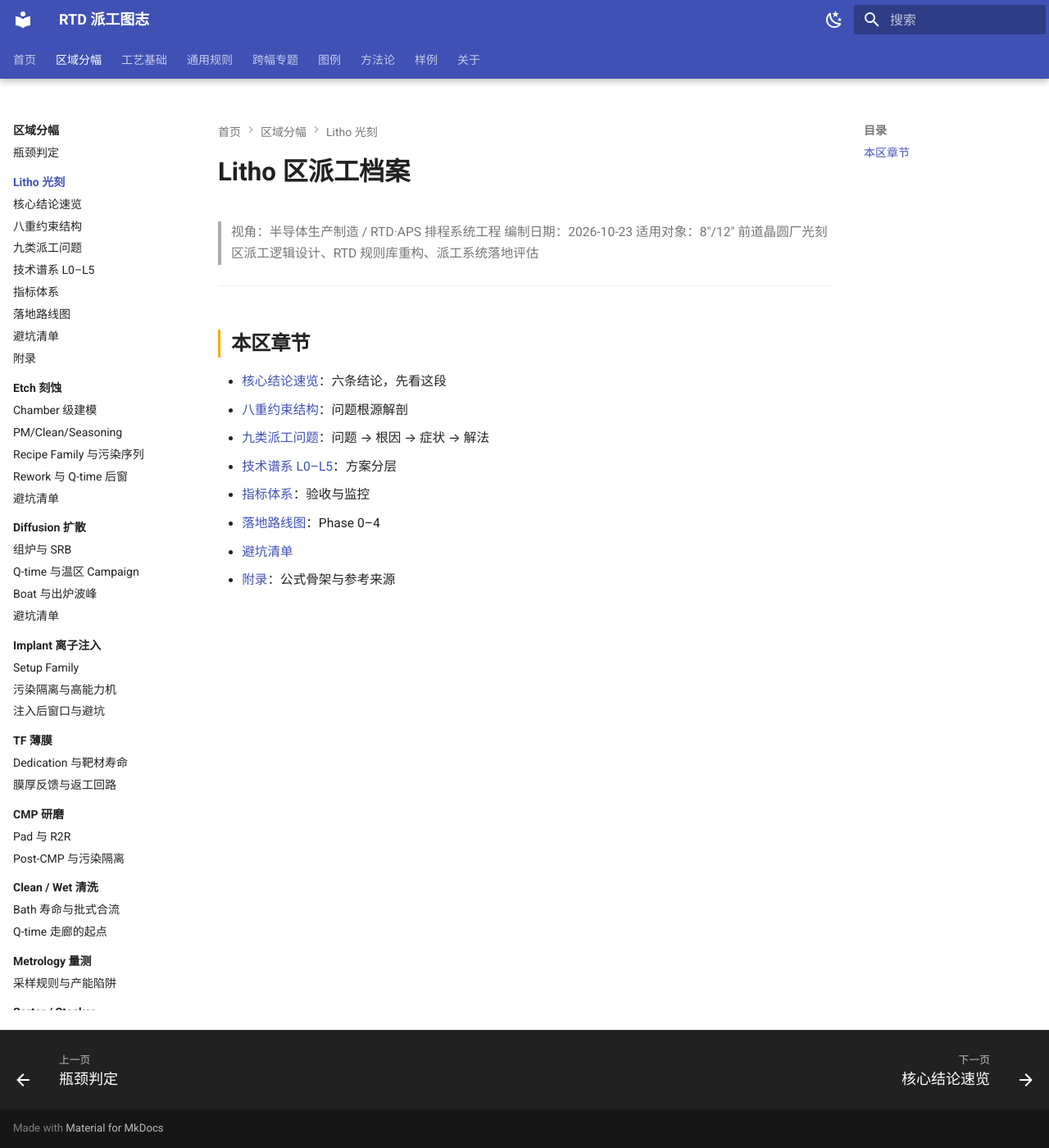
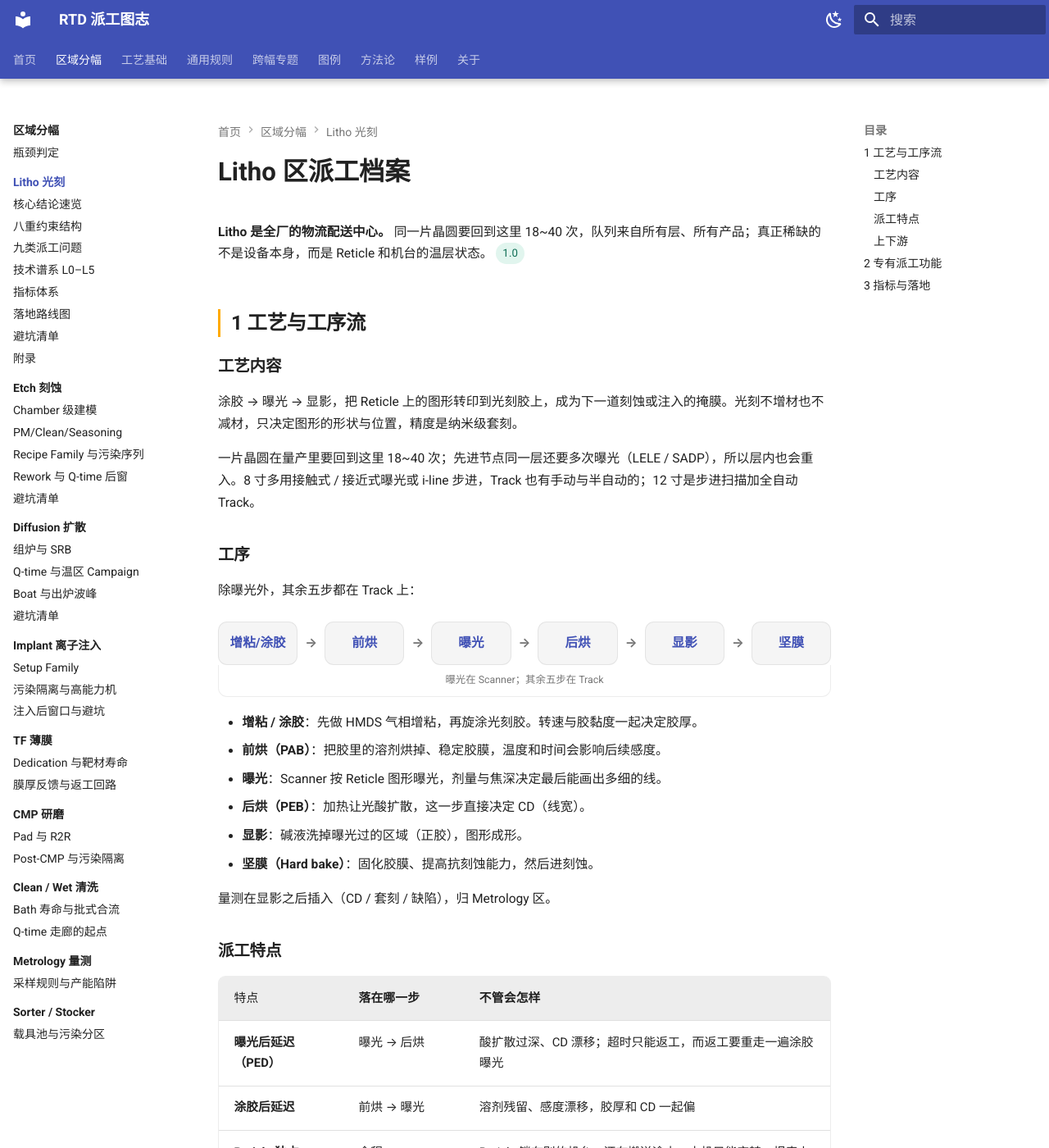
Before and after one commit to pengfei-felix/rtd-atlas, an MkDocs documentation site: the page built from docs/litho/index.md, in a window 1280 px wide and 1400 px high. Shown: the whole window at 82% size. Built offline with MkDocs 1.6.1 and Material for MkDocs 9.7.7, drawn with Linux system fonts in a browser that asks for light colours; some of the changed text lies outside the part shown.

Commit message:
docs(litho): 区首页改为新模板
- 三块结构：1 工艺与工序流 / 2 专有派工功能 / 3 指标与落地
- 工艺块四段：工艺内容、工序、派工特点、上下游
- 派工特点补「CD 反馈（R2R）」；「Reticle/Pod 双独占」收窄为「Reticle 独占」
- 功能清单 12 项四列表，按 校验→约束→策略→接口 排序
- 旧子页与导航保留，待其余八区改完后统一清理

```diff
--- a/docs/litho/index.md
+++ b/docs/litho/index.md
@@ -4,19 +4,85 @@ title: Litho 区派工档案
 
 # Litho 区派工档案
 
-> 视角：半导体生产制造 / RTD·APS 排程系统工程
-> 编制日期：2026-10-23
-> 适用对象：8"/12" 前道晶圆厂光刻区派工逻辑设计、RTD 规则库重构、派工系统落地评估
+**Litho 是全厂的物流配送中心。** 同一片晶圆要回到这里 18~40 次，队列来自所有层、所有产品；真正稀缺的不是设备本身，而是 Reticle 和机台的温层状态。 <span class="badge badge--done">1.0</span>
 
----
+## 1 工艺与工序流
 
-## 本区章节
+### 工艺内容
 
-- [核心结论速览](00-结论速览.md)：六条结论，先看这段
-- [八重约束结构](01-八重约束.md)：问题根源解剖
-- [九类派工问题](02-九类问题.md)：问题 → 根因 → 症状 → 解法
-- [技术谱系 L0–L5](03-技术谱系.md)：方案分层
-- [指标体系](05-指标体系.md)：验收与监控
-- [落地路线图](06-落地路线图.md)：Phase 0–4
-- [避坑清单](08-避坑清单.md)
-- [附录](09-附录.md)：公式骨架与参考来源
+涂胶 → 曝光 → 显影，把 Reticle 上的图形转印到光刻胶上，成为下一道刻蚀或注入的掩膜。光刻不增材也不减材，只决定图形的形状与位置，精度是纳米级套刻。
+
+一片晶圆在量产里要回到这里 18~40 次；先进节点同一层还要多次曝光（LELE / SADP），所以层内也会重入。8 寸多用接触式 / 接近式曝光或 i-line 步进，Track 也有手动与半自动的；12 寸是步进扫描加全自动 Track。
+
+### 工序
+
+除曝光外，其余五步都在 Track 上：
+
+<div class="flowloop">
+  <div class="flowline">
+    <div class="flow-step"><strong>增粘/涂胶</strong></div>
+    <div class="flow-arrow">→</div>
+    <div class="flow-step"><strong>前烘</strong></div>
+    <div class="flow-arrow">→</div>
+    <div class="flow-step"><strong>曝光</strong></div>
+    <div class="flow-arrow">→</div>
+    <div class="flow-step"><strong>后烘</strong></div>
+    <div class="flow-arrow">→</div>
+    <div class="flow-step"><strong>显影</strong></div>
+    <div class="flow-arrow">→</div>
+    <div class="flow-step"><strong>坚膜</strong></div>
+  </div>
+  <div class="flowloop-return">曝光在 Scanner；其余五步在 Track</div>
+</div>
+
+- **增粘 / 涂胶**：先做 HMDS 气相增粘，再旋涂光刻胶。转速与胶黏度一起决定胶厚。
+- **前烘（PAB）**：把胶里的溶剂烘掉、稳定胶膜，温度和时间会影响后续感度。
+- **曝光**：Scanner 按 Reticle 图形曝光，剂量与焦深决定最后能画出多细的线。
+- **后烘（PEB）**：加热让光酸扩散，这一步直接决定 CD（线宽）。
+- **显影**：碱液洗掉曝光过的区域（正胶），图形成形。
+- **坚膜（Hard bake）**：固化胶膜、提高抗刻蚀能力，然后进刻蚀。
+
+量测在显影之后插入（CD / 套刻 / 缺陷），归 Metrology 区。
+
+### 派工特点
+
+| 特点 | 落在哪一步 | 不管会怎样 |
+|---|---|---|
+| **曝光后延迟（PED）** | 曝光 → 后烘 | 酸扩散过深、CD 漂移；超时只能返工，而返工要重走一遍涂胶曝光 |
+| **涂胶后延迟** | 前烘 → 曝光 | 溶剂残留、感度漂移，胶厚和 CD 一起偏 |
+| **Reticle 独占** | 全程 | Reticle 锁在别的机台、还在搬送途中，本机只能空转；报表上表现为假性 idle |
+| **换层 setup** | 曝光 | 换 Reticle 与照明条件要重新整定，matching 不到的机台上不了，候选集被压窄 |
+| **层内重入** | 同层多次曝光 | 队列来自全厂所有层，排完一轮又回来；按单站算负荷会失真 |
+| **CD 反馈（R2R）** | 量测 → 下一批曝光 | 参数没跟着上一批的量测结果改，整批 CD 偏移，返工也救不回来 |
+
+### 上下游
+
+- **上游**：清洗出槽 → 本区。全厂大部分 Q-time 走廊从出槽那一刻开始计时。
+- **下游**：刻蚀或注入，各自再带一段 Q-time。
+- **横切**：Metrology 在显影后取数（CD / 套刻 / 缺陷）；Sorter / Stocker 管载具。
+
+## 2 专有派工功能
+
+12 项，按影响程度排：先红线（校验），再可行性（约束），最后效率与协调（策略 / 接口）。其中 7 项围着 Reticle 和温层转——**这个区的差异点不在设备，在辅助资源**。
+
+| 功能 | 类型 | 功能描述 | 解决什么问题 |
+|---|---|---|---|
+| Reticle Status Check | 校验 | 查 Reticle 的 startlight 与 printdown 检验，wafer count 或使用时长到上限就剔除该罩，对应 Lot 不派 | 对应「Reticle 独占」：用了不该用的罩，整批报废或返工 |
+| Litho R2R Check | 校验 | 派工前查 APC R2R 是否 block 该 Lot | 对应「CD 反馈」：R2R 说这批参数要改，硬派就是一批废片 |
+| Domapath | 校验 | Domapath 失败时把 Lot Hold 住，等工程师处理 | 数据约束，不属工艺特点：路径没算出来就派，现场跑错工序 |
+| 垂直机限 | 约束 | 同一 Lot 在上一层用了哪台机，下一层必须跑同一台 | 对应「层内重入」：跨层同机是硬约束，不满足就排不出可行解 |
+| Reticle 机限 / 高低温切换 | 约束 | 按光刻版连续作业、前后站机台限定、高低温切换过滤可用机台 | 对应「Reticle 独占 / 换层 setup」：能上罩的机台本就少，切换再把候选集压窄 |
+| Reticle Train | 策略 | 派工时看上一批用的是哪块 Reticle，同罩的 Lot 优先，把换罩次数压到最低 | 对应「Reticle 独占 / 换层 setup」：每换一次罩就是一次锁定加一次整定，队列全在等罩 |
+| Temperature Train | 策略 | 识别机台当前温度状态，优先派不需要升降温的 Lot，减少热整定 | 对应「换层 setup」：每次升降温是一段固定损失，期间机台接不了别的活 |
+| 群组 Loading 均衡 | 策略 | 在 Litho 机台群组内算 WIP、机台 / recipe / ppid / MES 约束，把 load 摊平 | 对应「层内重入」：队列来自全厂所有层，不摊平就有机台被某一层堵死 |
+| Chuck 排货 | 策略 | 按 Chuck 的顺序与状态派货，避免频繁切 Chuck | 对应「换层 setup」：Chuck 切换是隐性 setup，报表上看不出来 |
+| 设定 Lot Size | 策略 | 避免连续派小片数 Lot，减少小批吃掉的设备时间 | 对应「层内重入」：小批连排等于把产能切碎，大 Lot 被挤到后面 |
+| Reticle Change Cost | 策略 | 把 Reticle 从 Stocker 到机台的搬送时间或距离折成成本，优先派搬送代价小的 Lot | 对应「Reticle 独占」：罩在远处，机台只能空等，报表上是假性 idle |
+| Reticle List | 接口 | 提前给出每台机未来要用的 Reticle 列表，便于人或搬送系统先把罩送到位 | 对应「Reticle 独占」：开工才发现缺罩，机台白等 |
+
+## 3 指标与落地
+
+- [指标体系](05-指标体系.md) — 用哪几个数判断这个区跑得好不好
+- [落地路线图](06-落地路线图.md) — Phase 0–4 的上线顺序
+- [避坑清单](08-避坑清单.md) — 上线前的最小检查
+- [附录](09-附录.md) — 公式骨架与参考来源
```
Also changed, not shown: CHANGELOG.md (+12 -0 lines).
